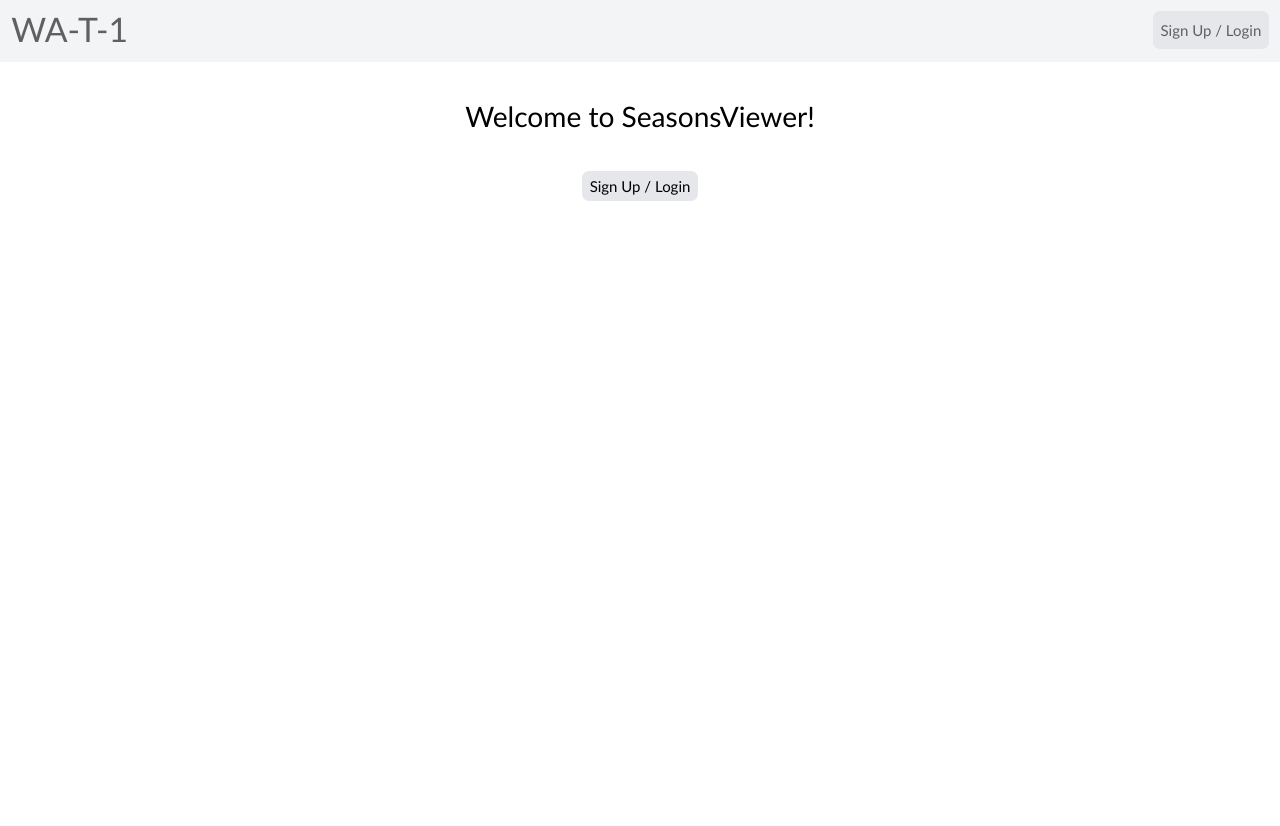
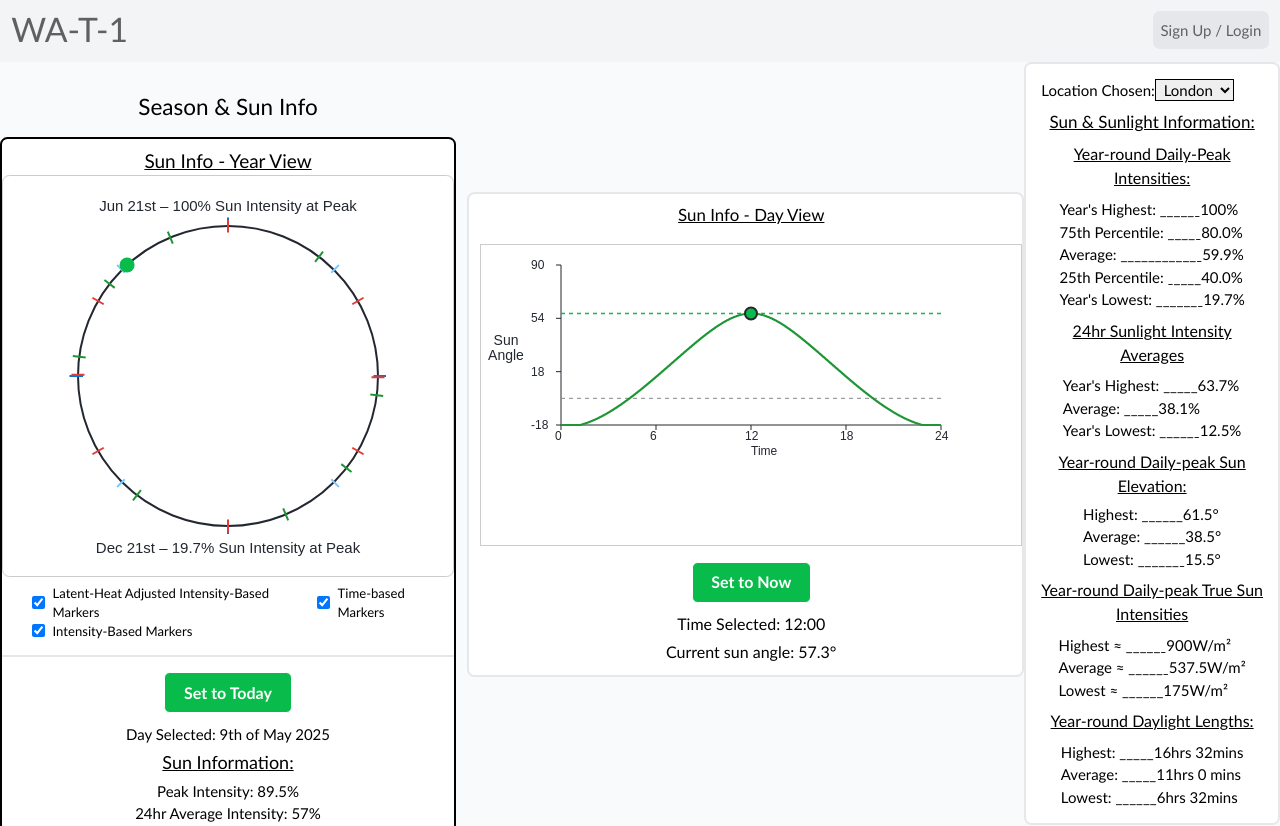
Before and after one commit to tobyhogan/seasons-viewer-tool, a React (Vite) app: page / in a window 1280 px wide. Shown: the top 826 px of the page. Before the commit the page ends 800 px from the top, so only its background shows below. Built offline with nearby package versions, Linux system fonts and the light colour scheme; no server answers.

Commit message:
made viewer the landing page

```diff
--- a/src/app/App.tsx
+++ b/src/app/App.tsx
@@ -39,7 +39,7 @@ function App() {
           <div className=''>
             <Routes>
               { session ? <Route path="/" element={<Home title={"Habit" + tabSuffix} dataUpdate={undefined} setDataUpdate={undefined}></Home>} /> :
-                <Route path="/" element={<Landing title={"Welcome" + tabSuffix}></Landing>} /> }
+                <Route path="/" element={<Home title={"Habit" + tabSuffix} dataUpdate={undefined} setDataUpdate={undefined}></Home>} /> }
 
               <Route path="*" element={<Page404 title={"404 Page" + tabSuffix}></Page404>} />
               <Route path="/landing" element={<Landing title={"Welcome" + tabSuffix}></Landing>} />
```
